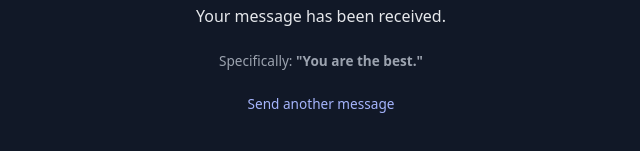
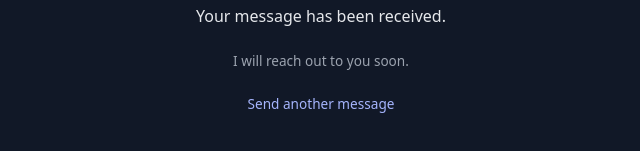
Before and after one commit to stwir/message, a plain HTML site: page thankyou.html in a window 1280 px wide. Shown: the part 499-650 px from the top of the page, 319-959 px from the left. Drawn offline with Linux system fonts and the light colour scheme.

Commit message:
change text

```diff
--- a/thankyou.html
+++ b/thankyou.html
@@ -65,7 +65,7 @@
         <img src="me.png" alt="Me">
         <h1>Thank you!</h1>
         <p>Your message has been received.</p>
-        <p class="small">Specifically: <strong>"You are the best."</strong></p>
+        <p class="small">I will reach out to you soon.</p>
 
         <p class="small">
             <a href="index.html">Send another message</a>
```
